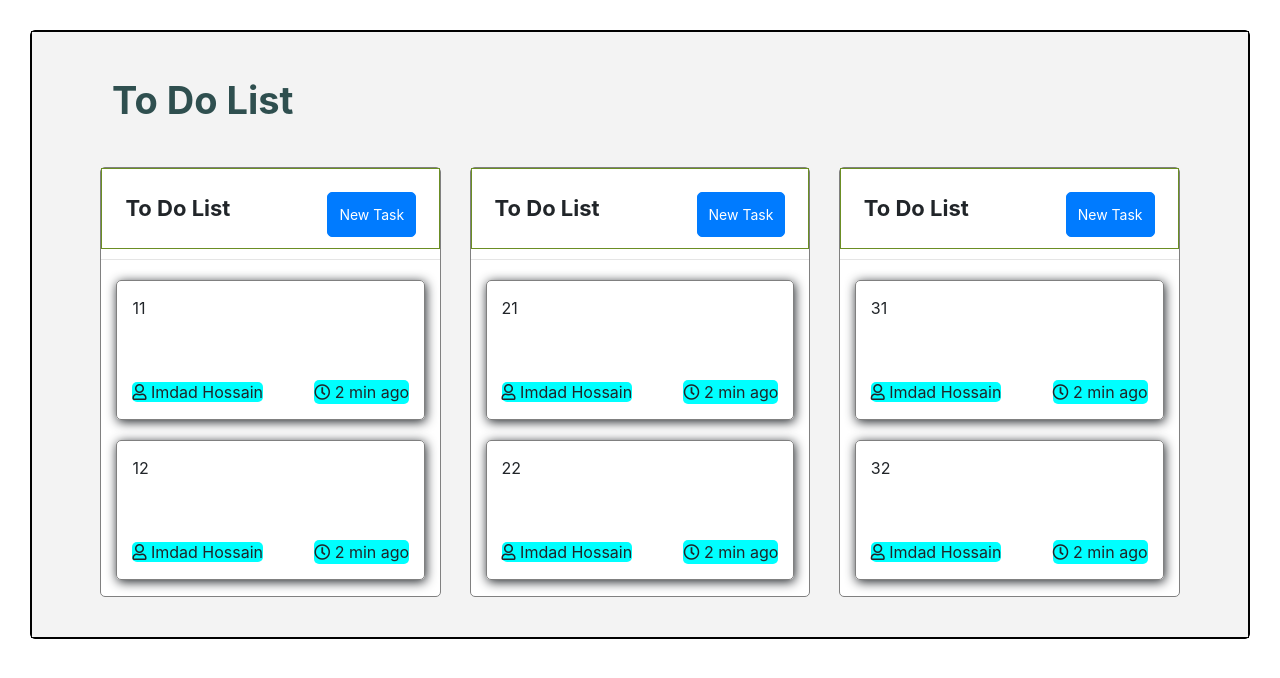
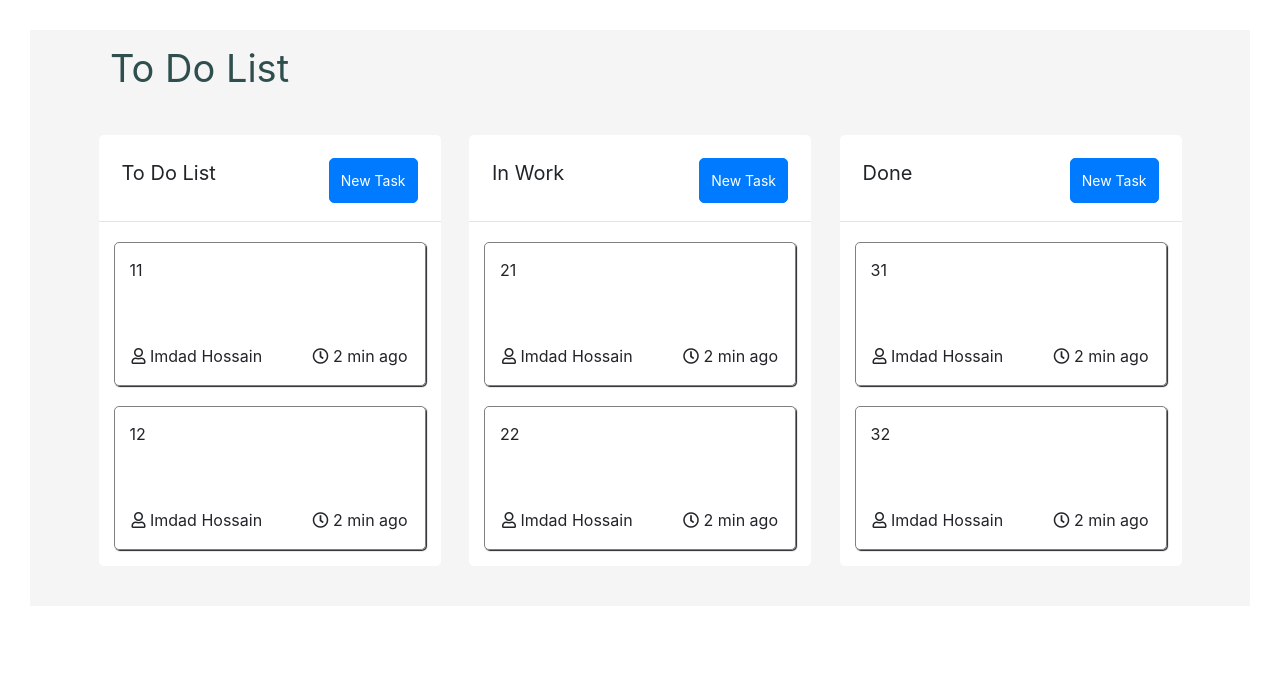
Before and after one commit to sh6210/todolist, a plain HTML site: page index.html in a window 1280 px wide. Drawn offline with nearby package versions, Linux system fonts and the light colour scheme.

Commit message:
formatted according clients need

```diff
--- a/custom.css
+++ b/custom.css
@@ -1,11 +1,10 @@
-*{
+* {
     margin: 0;
     padding: 0;
 }
 
 body {
     margin: 30px;
-    border: 1px solid black;
     border-radius: 5px;
 }
 
@@ -28,9 +27,8 @@ body {
 }
 
 #Container {
-    border: 1px solid black;
-    padding: 40px 40px 40px;
-    background-color: #F3F3F3;
+    padding: 10px 40px 40px;
+    background-color: whitesmoke;
     box-sizing: border-box;
 }
 
@@ -38,7 +36,6 @@ body {
     font-size: 38px;
     padding: 0 30px 38px 40px;
     color: darkslategray;
-    font-weight: bolder;
 }
 
 #Container>#ListSections {
@@ -47,18 +44,15 @@ body {
 
 #ListSections>section {
     width: 30%;
-    /*min-height: 200px;*/
     margin-left: 2.5%;
-    border: 1px solid grey;
     background-color: white;
     border-radius: 5px;
     height: fit-content;
 }
 
 #ListSections>section>header {
-    font-size: 22px;
-    font-weight: bold;
-    border: 1px solid olivedrab;
+    font-size: 20px;
+    font-weight: 400;
     padding: 23px;
 }
 
@@ -84,25 +78,22 @@ body {
     margin-top: 10px;
 }
 
-ul > li{
+ul>li {
     min-height: 100px;
     border: 1px solid gray;
     border-radius: 5px;
     list-style-type: none;
     margin: 20px 15px 15px;
     padding: 15px;
-    box-shadow: 1px 2px 11px;
+    box-shadow: 1px 1px 1px;
 }
 
-ul > li p:last-of-type{
+ul>li p:last-of-type {
     margin: 20px 0 0;
+    border-radius: 5px;
+    padding: 2px;
 }
 
-ul > li p:last-of-type span{
-    background-color: aqua;
-    border-radius: 5px;
-}
-
-ul>li p:last-of-type .timer{
+ul>li p:last-of-type .timer {
     float: right;
 }
--- a/index.html
+++ b/index.html
@@ -79,7 +79,7 @@
             <section id="InProgress">
                 <header>
 
-                    <span class='header'> To Do List </span>
+                    <span class='header'> In Work </span>
 
                     <!-- Button trigger modal -->
                     <button type="button" class="btn btn-primary in-progress-task" data-toggle="modal" data-target="#myModal">
@@ -123,7 +123,7 @@
             <section id="InProgress">
                 <header>
 
-                    <span class='header'> To Do List </span>
+                    <span class='header'> Done </span>
 
                     <!-- Button trigger modal -->
                     <button type="button" class="btn btn-primary done-task" data-toggle="modal" data-target="#myModal">
```
